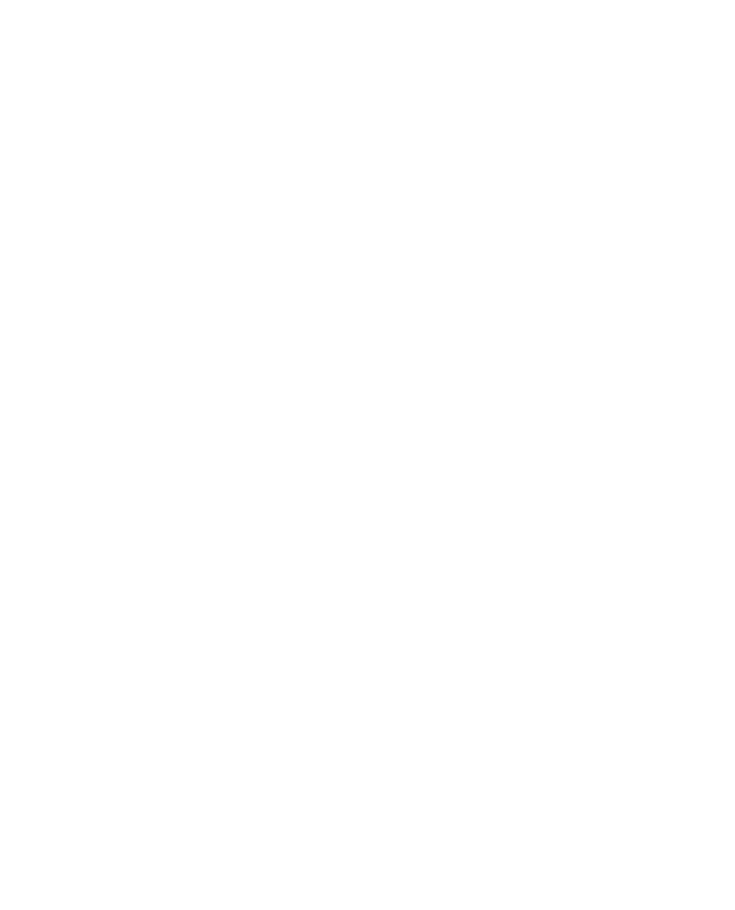
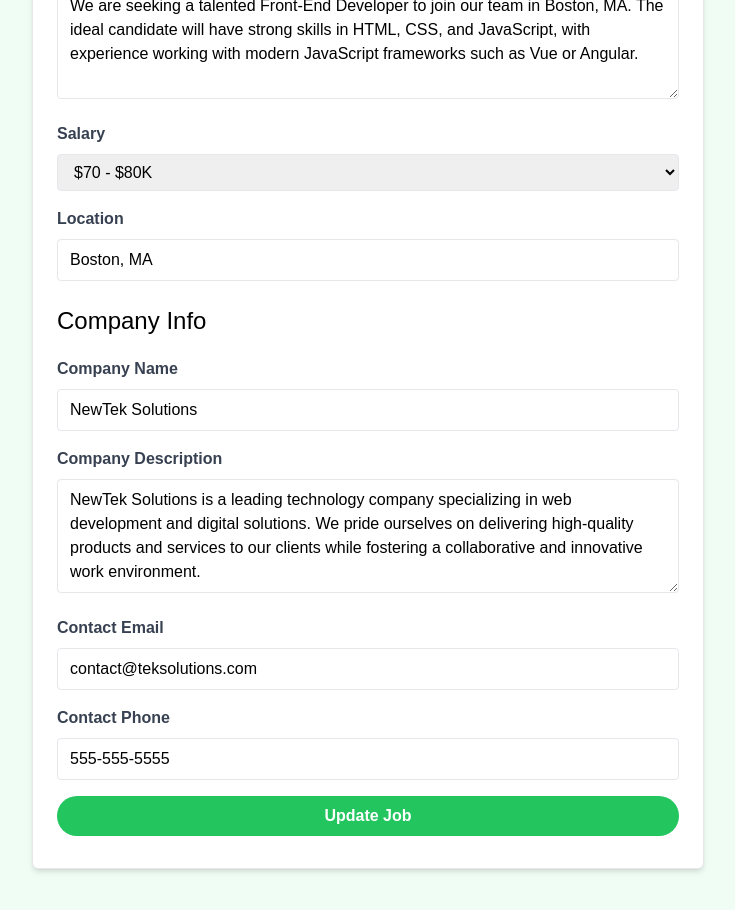
Before and after one commit to ahmed-abohmaid/vue-learning, a Vue app in the folder traversy-crash-course/first-project/: page /jobs/edit/1 in a window 1280 px wide. Before the commit this address had no page. Shown: the part 500-1410 px from the top of the page, without its empty margins (272-1007 px from the left). Before the commit the page ends 800 px from the top, so only its background shows below. Built offline with nearby package versions, Linux system fonts and the light colour scheme; data requests are answered from the project's data file.

Commit message:
feat: handle edit job

```diff
--- a/traversy-crash-course/first-project/src/router/index.js
+++ b/traversy-crash-course/first-project/src/router/index.js
@@ -35,6 +35,11 @@
       name: "add-job",
       component: AddJobView,
     },
+    {
+      path: "/jobs/edit/:id",
+      name: "edit-job",
+      component: AddJobView,
+    },
   ],
 });
 
--- a/traversy-crash-course/first-project/src/utils/jobs.json
+++ b/traversy-crash-course/first-project/src/utils/jobs.json
@@ -111,6 +111,20 @@
         "contactPhone": "dfhdfhdfhdf",
         "contactEmail": "test@test.com"
       }
+    },
+    {
+      "type": "Part-Time",
+      "title": "sdgsd",
+      "description": "sdg",
+      "salary": "$80K - $90K",
+      "location": "sdgsdg",
+      "company": {
+        "name": "sdggsd",
+        "description": "sdgsdg",
+        "contactPhone": "sdgsdggsd",
+        "contactEmail": "test@test.com"
+      },
+      "id": "6bcf"
     }
   ]
 }
--- a/traversy-crash-course/first-project/src/views/AddJobView.vue
+++ b/traversy-crash-course/first-project/src/views/AddJobView.vue
@@ -1,6 +1,6 @@
 <script setup>
 import axios from "axios";
-import { onMounted, reactive, ref } from "vue";
+import { computed, onMounted, reactive, ref } from "vue";
 import { useRoute, useRouter } from "vue-router";
 
 const route = useRoute();
@@ -11,7 +11,7 @@
 const isSubmitLoading = ref(false);
 const job = reactive({
   type: "Full-Time",
-  name: "",
+  title: "",
   description: "",
   salary: "",
   location: "",
@@ -23,12 +23,14 @@
   },
 });
 
-const handleSubmit = async (e) => {
-  e.preventDefault();
+const handleSubmit = async () => {
+  const url = jobId
+    ? `http://localhost:5000/jobs/${jobId}`
+    : "http://localhost:5000/jobs";
 
   try {
     isSubmitLoading.value = true;
-    const res = await axios("http://localhost:5000/jobs", {
+    const res = await axios(url, {
       method: jobId ? "PUT" : "POST",
       data: job,
     });
@@ -48,7 +50,7 @@
       .get(`http://localhost:5000/jobs/${jobId}`)
       .then((res) => {
         job.type = res.data.type;
-        job.name = res.data.name;
+        job.title = res.data.title;
         job.description = res.data.description;
         job.salary = res.data.salary;
         job.location = res.data.location;
@@ -62,6 +64,13 @@
       })
       .finally(() => (isFetchLoading.value = false));
   }
+});
+
+const buttonText = computed(() => {
+  if (isSubmitLoading.value) {
+    return jobId ? "Updating Job..." : "Adding Job...";
+  }
+  return jobId ? "Update Job" : "Add Job";
 });
 </script>
 
@@ -97,7 +106,7 @@
               >Job Listing Name</label
             >
             <input
-              v-model="job.name"
+              v-model="job.title"
               type="text"
               id="name"
               name="name"
@@ -227,7 +236,7 @@
               class="bg-green-500 hover:bg-green-600 text-white font-bold py-2 px-4 rounded-full w-full focus:outline-none focus:shadow-outline"
               type="submit"
             >
-              Add Job
+              {{ buttonText }}
             </button>
           </div>
         </form>
```
